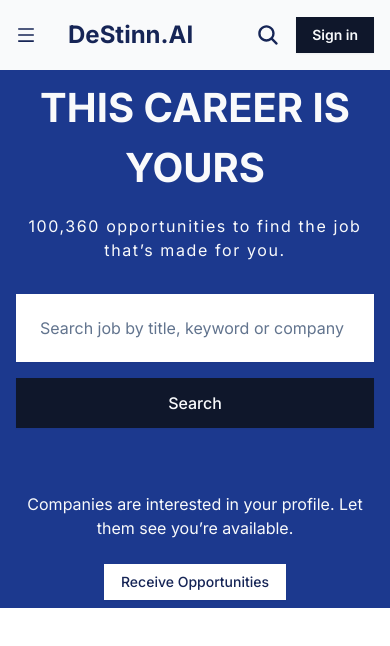
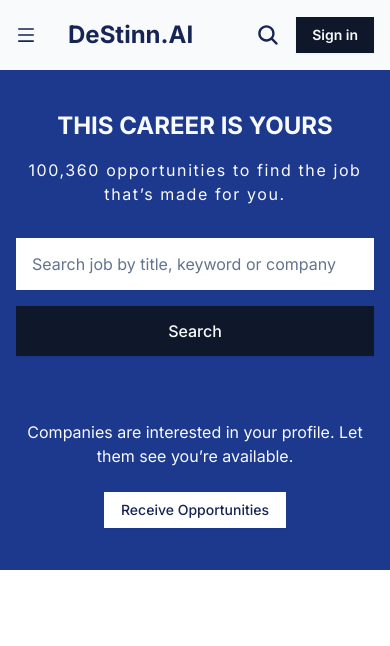
Before and after one commit to Masud-Ndatsu/destinn.ai-client, a Next.js app: page / in a window 390 px wide. Shown: the top 646 px of the page. Built offline with nearby package versions, Linux system fonts and the light colour scheme.

Commit message:
made some changes

```diff
--- a/app/page.tsx
+++ b/app/page.tsx
@@ -10,7 +10,7 @@
       <MobileNavMenu />
       <MobileNavSearch />
       <section className="bg-blue-900 text-white py-2 text-center min-h-[500px] px-4">
-        <h2 className="text-[40px] md:text-4xl xl:text-6xl md:mt-[100px] font-bold uppercase text-gray-50">
+        <h2 className="text-2xl mt-8 md:text-4xl xl:text-6xl md:mt-[100px] font-bold uppercase text-gray-50">
           This Career is Yours
         </h2>
         <p className="md:text-xl mx-auto mb-8 tracking-widest max-w-2xl text-gray-50 my-4">
@@ -21,7 +21,7 @@
           <Input
             type="text"
             placeholder="Search job by title, keyword or company"
-            className="block h-[50px] rounded-none p-6 text-black bg-white flex-1 border-none focus-visible:ring-0 focus-visible:ring-offset-0"
+            className="block h-[50px] rounded-none p-4 text-black bg-white flex-1 border-none focus-visible:ring-0 focus-visible:ring-offset-0"
           />
           <Button className="h-[50px] rounded-none text-base px-6 cursor-pointer">
             Search
```
